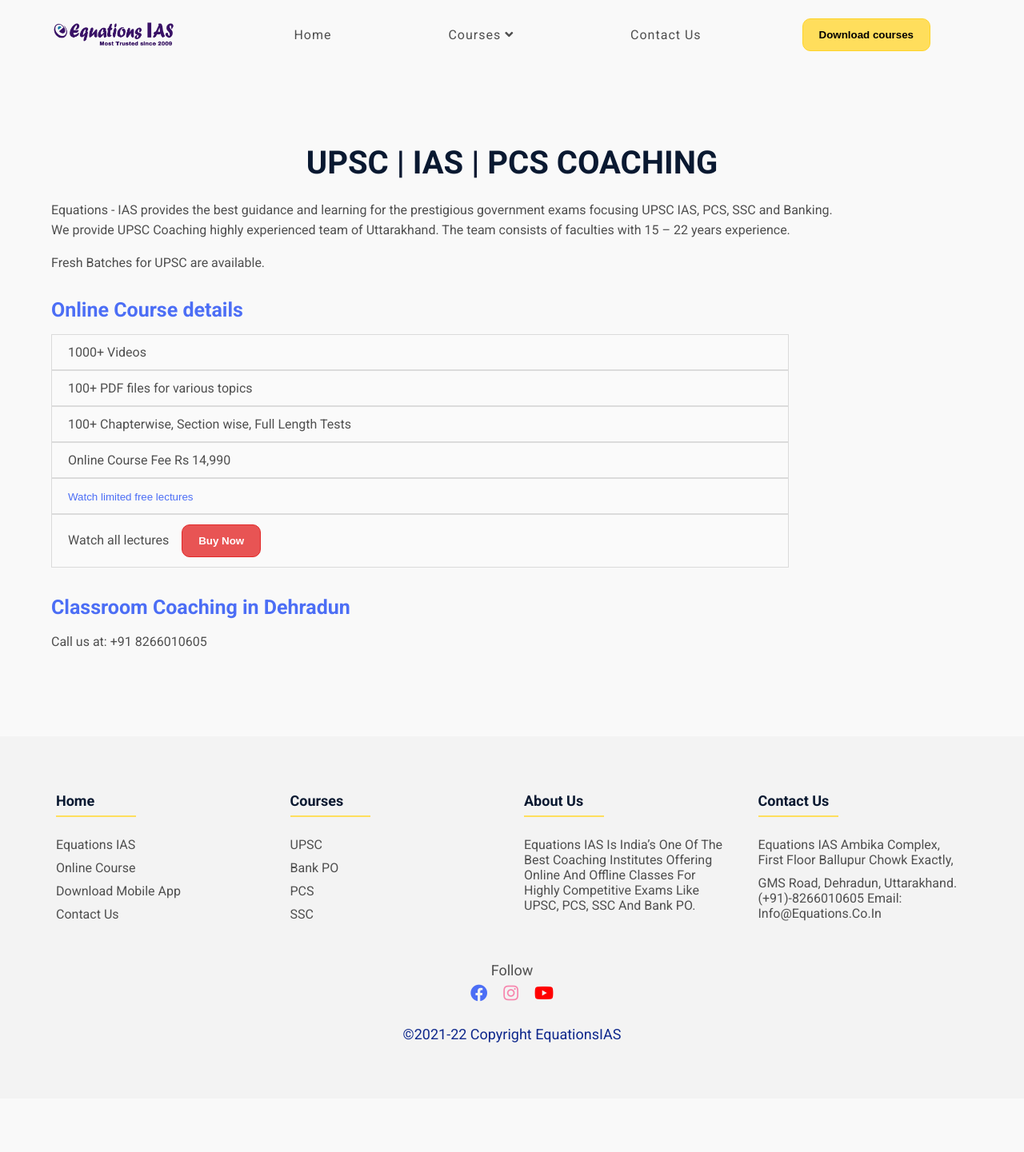
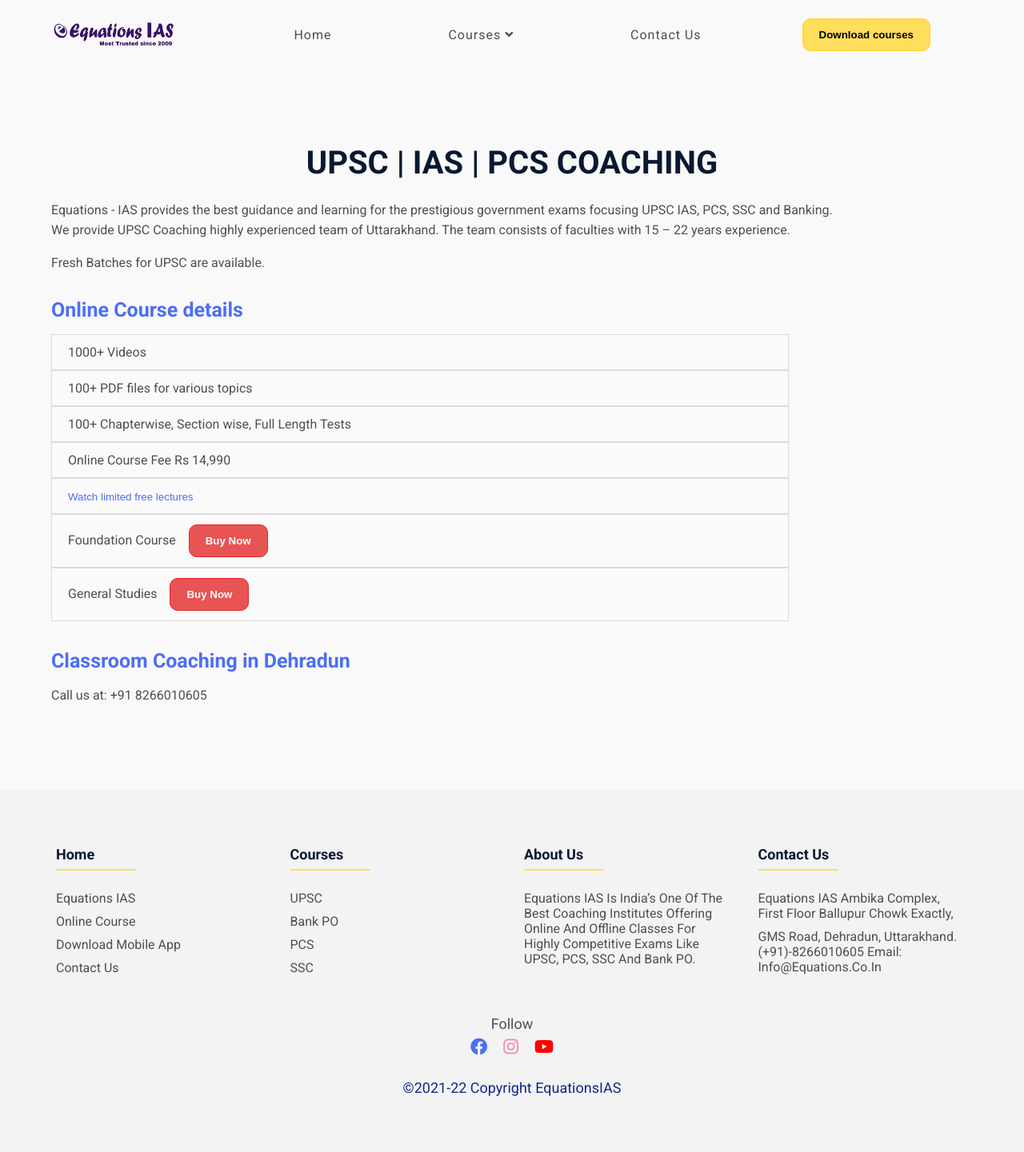
Before and after one commit to EquationsIAS/equations-website, a Jekyll site: the page built from upsc-ias.html, in a window 1280 px wide. Shown: the whole page at 80% size. Built offline with Jekyll 4.4.1, drawn with Linux system fonts in a browser that asks for light colours; a script that is not in the unit is left out; before the commit the page ends 1374 px from its top, so only the background shows below that.

Commit message:
Update upsc-ias.html

```diff
--- a/upsc-ias.html
+++ b/upsc-ias.html
@@ -50,8 +50,14 @@
                     Watch limited free lectures
                 </button></a>
             </li>
-            <li class="list-group-item">Watch all lectures &nbsp;&nbsp;
+            <li class="list-group-item">Foundation Course &nbsp;&nbsp;
                 <a href="https://equia.courses.store/20119" target="_blank" style="color:white"><button type="button" class="btn btn-danger">
+                    Buy Now
+                </button>
+                </a>
+            </li>
+            <li class="list-group-item">General Studies &nbsp;&nbsp;
+                <a href="https://equia.courses.store/204850" target="_blank" style="color:white"><button type="button" class="btn btn-danger">
                     Buy Now
                 </button>
                 </a>
```
